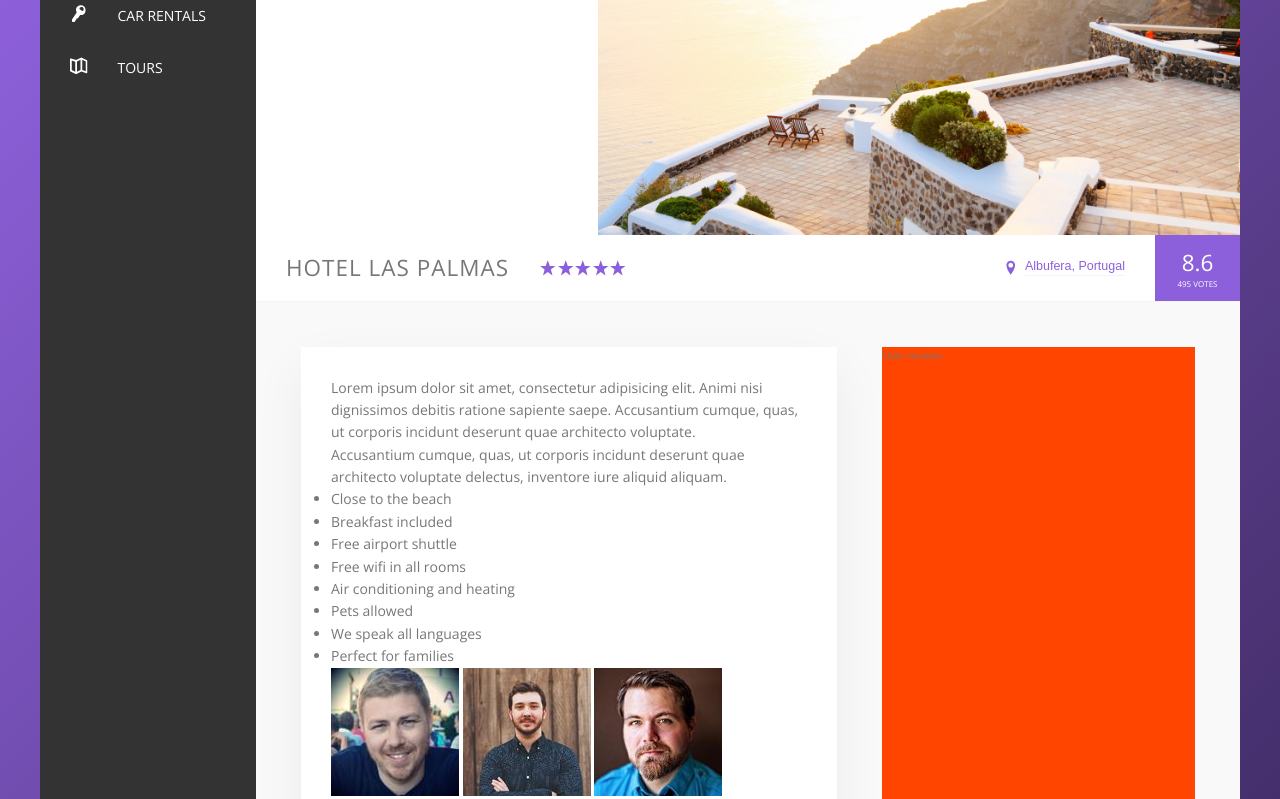
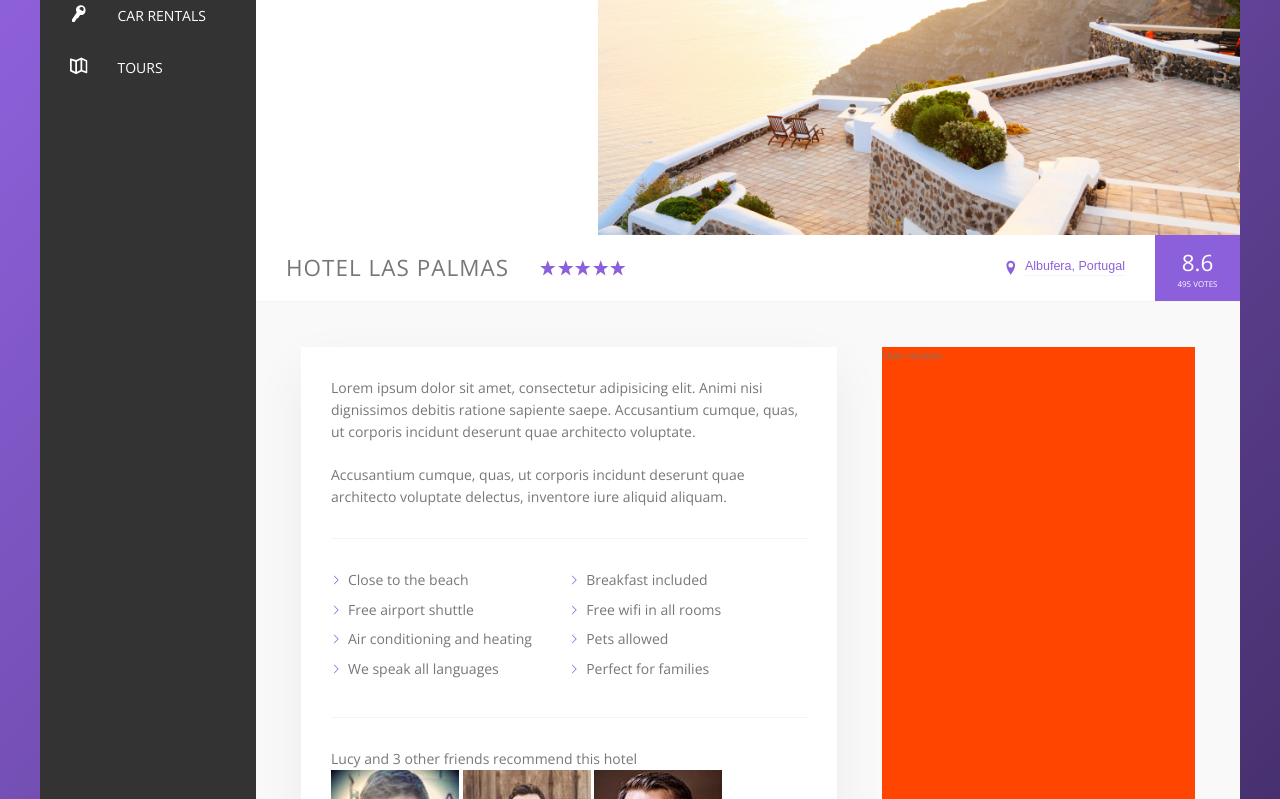
Before and after one commit to robertstipp/Brillo, a website: page index.html in a window 1280 px wide. Shown: the part 269-1068 px from the top of the page. Drawn offline with nearby package versions, Linux system fonts and the light colour scheme.

Commit message:
Added detail section

```diff
--- a/index.html
+++ b/index.html
@@ -176,7 +176,9 @@
                 <li class="list__item">Perfect for families</li>
               </ul>
               <div class="recommend">
-                <p class="recomment__counts"></p>
+                <p class="recomment__count">
+                  Lucy and 3 other friends recommend this hotel
+                </p>
                 <div class="recommend__friends">
                   <img
                     src="img/user-3.jpg"
--- a/sass/_components.scss
+++ b/sass/_components.scss
@@ -281,3 +281,39 @@
     box-shadow: none;
   }
 }
+
+//////////////////////////////
+// PARAGRAPH
+.paragraph:not(:last-of-type) {
+  margin-bottom: 2rem;
+}
+//////////////////////////////
+// LIST
+.list {
+  list-style: none;
+  border-top: var(--line);
+  border-bottom: var(--line);
+  margin: 3rem 0;
+  padding: 3rem 0;
+  display: flex;
+  align-items: center;
+  flex-wrap: wrap;
+
+  &__item {
+    flex: 0 0 50%;
+    margin-bottom: 0.7rem;
+  }
+
+  &__item:before {
+    content: "";
+    display: inline-block;
+    height: 1rem;
+    width: 1rem;
+    margin-right: 0.7rem;
+    background-color: var(--color-primary);
+    -webkit-mask-image: url(../img/chevron-thin-right.svg);
+    -webkit-mask-size: cover;
+  }
+}
+//////////////////////////////
+// RECOMMEND
```
Also changed, not shown: css/style.css.
